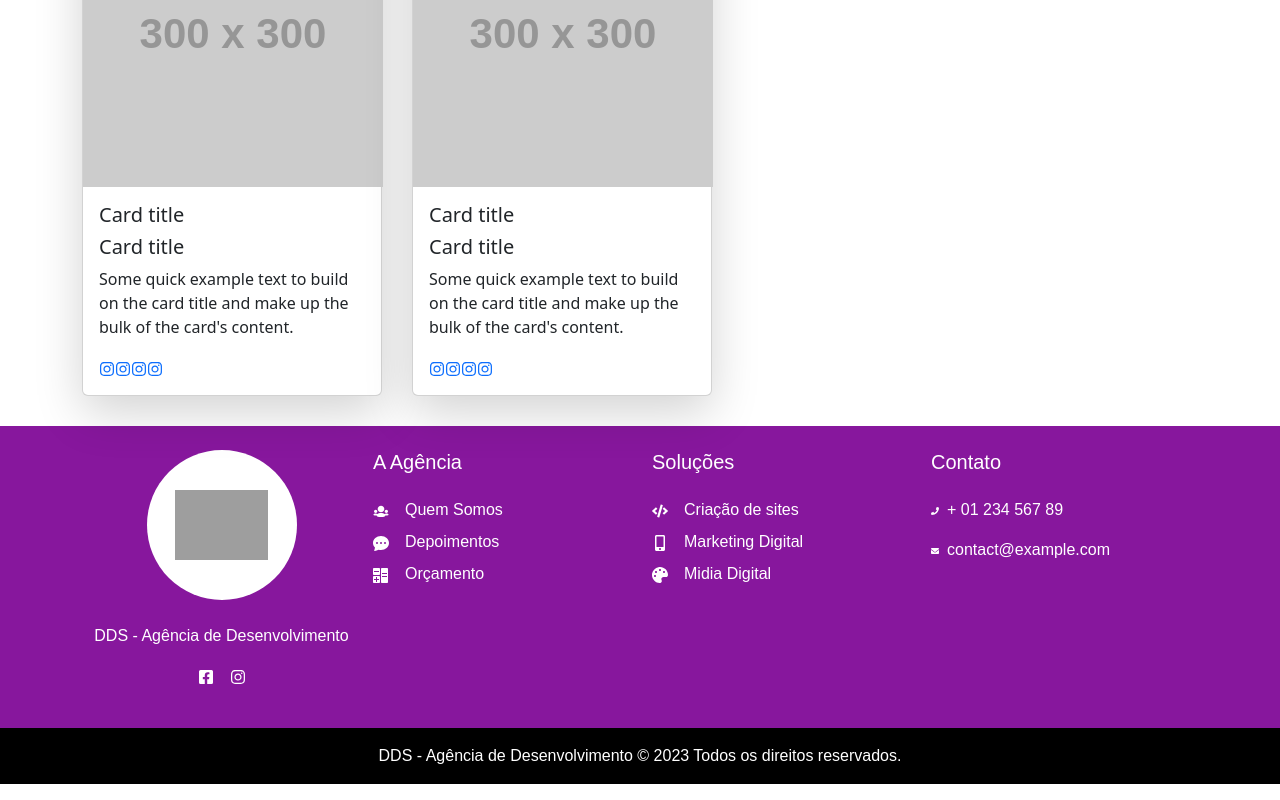
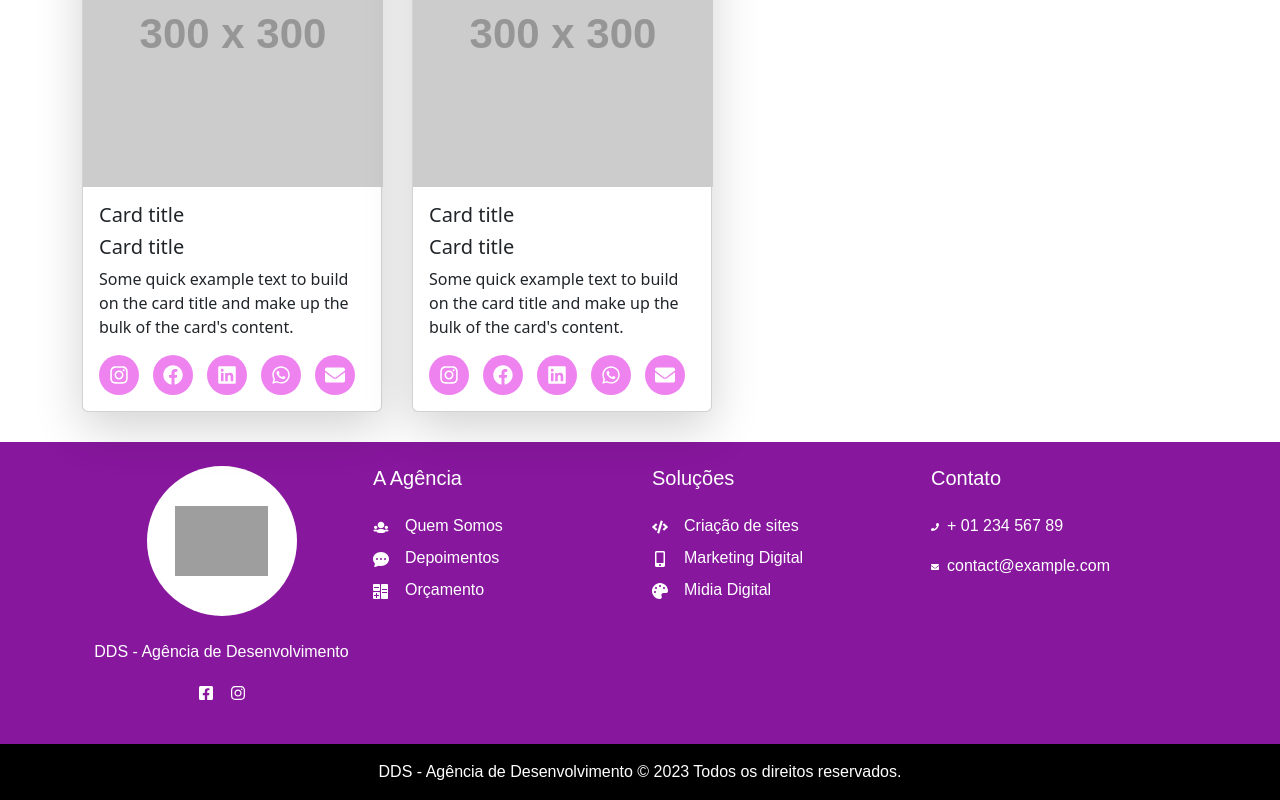
Before and after one commit to diegogaldino-dev/agenciadds, a React (Create React App) app: page /quem-somos in a window 1280 px wide. Shown: the part 1053-1853 px from the top of the page. Built offline with nearby package versions, Linux system fonts and the light colour scheme; grey boxes are pictures that could not be loaded.

Commit message:
adding icons to who we are

```diff
--- a/src/components/pages/QuemSomos.jsx
+++ b/src/components/pages/QuemSomos.jsx
@@ -1,12 +1,15 @@
 import React from "react";
 import QuemsomosImg from "../../img/5164968.jpg";
-import { ImageQuemSomos, Title, ContainerCards, CardQuemSomos } from "./style";
 import {
-  FaInstagram,
-  FaFacebookSquare,
-  FaWhatsapp,
-  FaEnvelope,
-} from "react-icons/fa";
+  ImageQuemSomos,
+  Title,
+  ContainerCards,
+  CardQuemSomos,
+  SocialContainer,
+  SocialLink,
+  SocialIcon,
+} from "./style";
+import { FaFacebook, FaInstagram, FaLinkedin, FaWhatsapp, FaEnvelope } from "react-icons/fa";
 
 const QuemSomos = () => {
   return (
@@ -57,24 +60,33 @@ const QuemSomos = () => {
                 Some quick example text to build on the card title and make up
                 the bulk of the card's content.
               </p>
-              <div className="social">
-                <a href="#">
-                  <FaInstagram />
-                  <i className="bi bi-twitter"></i>
-                </a>
-                <a href="#">
-                  <FaInstagram />
-                  <i className="bi bi-facebook"></i>
-                </a>
-                <a href="#">
-                  <FaInstagram />
-                  <i className="bi bi-instagram"></i>
-                </a>
-                <a href="#">
-                  <FaInstagram />
-                  <i className="bi bi-linkedin"></i>
-                </a>
-              </div>
+              <SocialContainer>
+                <SocialLink href="#">
+                  <SocialIcon>
+                    <FaInstagram />
+                  </SocialIcon>
+                </SocialLink>
+                <SocialLink href="#">
+                  <SocialIcon>
+                    <FaFacebook />
+                  </SocialIcon>
+                </SocialLink>
+                <SocialLink href="#">
+                  <SocialIcon>
+                    <FaLinkedin />
+                  </SocialIcon>
+                </SocialLink>
+                <SocialLink href="#">
+                  <SocialIcon>
+                    <FaWhatsapp />
+                  </SocialIcon>
+                </SocialLink>
+                <SocialLink href="#">
+                  <SocialIcon>
+                    <FaEnvelope />
+                  </SocialIcon>
+                </SocialLink>
+              </SocialContainer>
             </div>
           </CardQuemSomos>
 
@@ -92,24 +104,33 @@ const QuemSomos = () => {
                 Some quick example text to build on the card title and make up
                 the bulk of the card's content.
               </p>
-              <div className="social">
-                <a href="#">
-                  <FaInstagram />
-                  <i className="bi bi-twitter"></i>
-                </a>
-                <a href="#">
-                  <FaInstagram />
-                  <i className="bi bi-facebook"></i>
-                </a>
-                <a href="#">
-                  <FaInstagram />
-                  <i className="bi bi-instagram"></i>
-                </a>
-                <a href="#">
-                  <FaInstagram />
-                  <i className="bi bi-linkedin"></i>
-                </a>
-              </div>
+              <SocialContainer>
+                <SocialLink href="#">
+                  <SocialIcon>
+                    <FaInstagram />
+                  </SocialIcon>
+                </SocialLink>
+                <SocialLink href="#">
+                  <SocialIcon>
+                    <FaFacebook />
+                  </SocialIcon>
+                </SocialLink>
+                <SocialLink href="#">
+                  <SocialIcon>
+                    <FaLinkedin />
+                  </SocialIcon>
+                </SocialLink>
+                <SocialLink href="#">
+                  <SocialIcon>
+                    <FaWhatsapp />
+                  </SocialIcon>
+                </SocialLink>
+                <SocialLink href="#">
+                  <SocialIcon>
+                    <FaEnvelope />
+                  </SocialIcon>
+                </SocialLink>
+              </SocialContainer>
             </div>
           </CardQuemSomos>
         </ContainerCards>
--- a/src/components/pages/style.jsx
+++ b/src/components/pages/style.jsx
@@ -164,3 +164,28 @@ export const CardQuemSomos = styled.div`
   width: 300px;
   margin-right: 30px;
 `
+
+export const SocialContainer = styled.div`
+  display: flex;
+  justify-content: space-between;
+  margin-top: 10px;
+`;
+
+export const SocialLink = styled.a`
+  display: flex;
+  align-items: center;
+  justify-content: center;
+  width: 40px;
+  height: 40px;
+  border-radius: 50%;
+  background-color: violet;
+  color: white;
+  margin-right: 10px;
+`;
+
+export const SocialIcon = styled.div`
+  display: flex;
+  align-items: center;
+  justify-content: center;
+  font-size: 20px;
+`;
```
